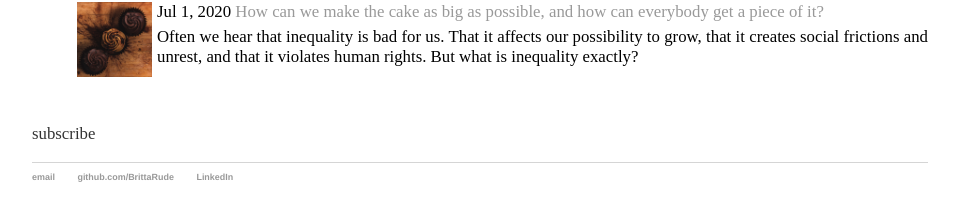
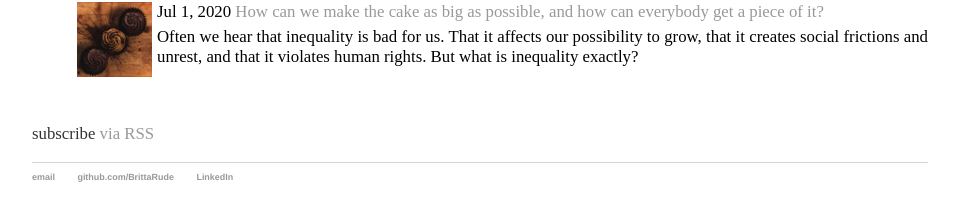
Before and after one commit to BrittaRude/BrittaRude.github.io, a Jekyll site: the page built from thecakestory/index.html, in a window 1280 px wide. Shown: the part 303-524 px from the top of the page, without its empty margins (160-1119 px from the left). Built offline with Jekyll 4.4.1, drawn with Linux system fonts in a browser that asks for light colours.

Commit message:
Update index.html

```diff
--- a/thecakestory/index.html
+++ b/thecakestory/index.html
@@ -16,4 +16,4 @@
 	</ul>
 	{% endfor %}
 
-<p class="rss-subscribe">subscribe <a href="/thecakestory/atom.xml" via RSS </a>
+<p class="rss-subscribe">subscribe <a href="/thecakestory/atom.xml"> via RSS </a>
```
